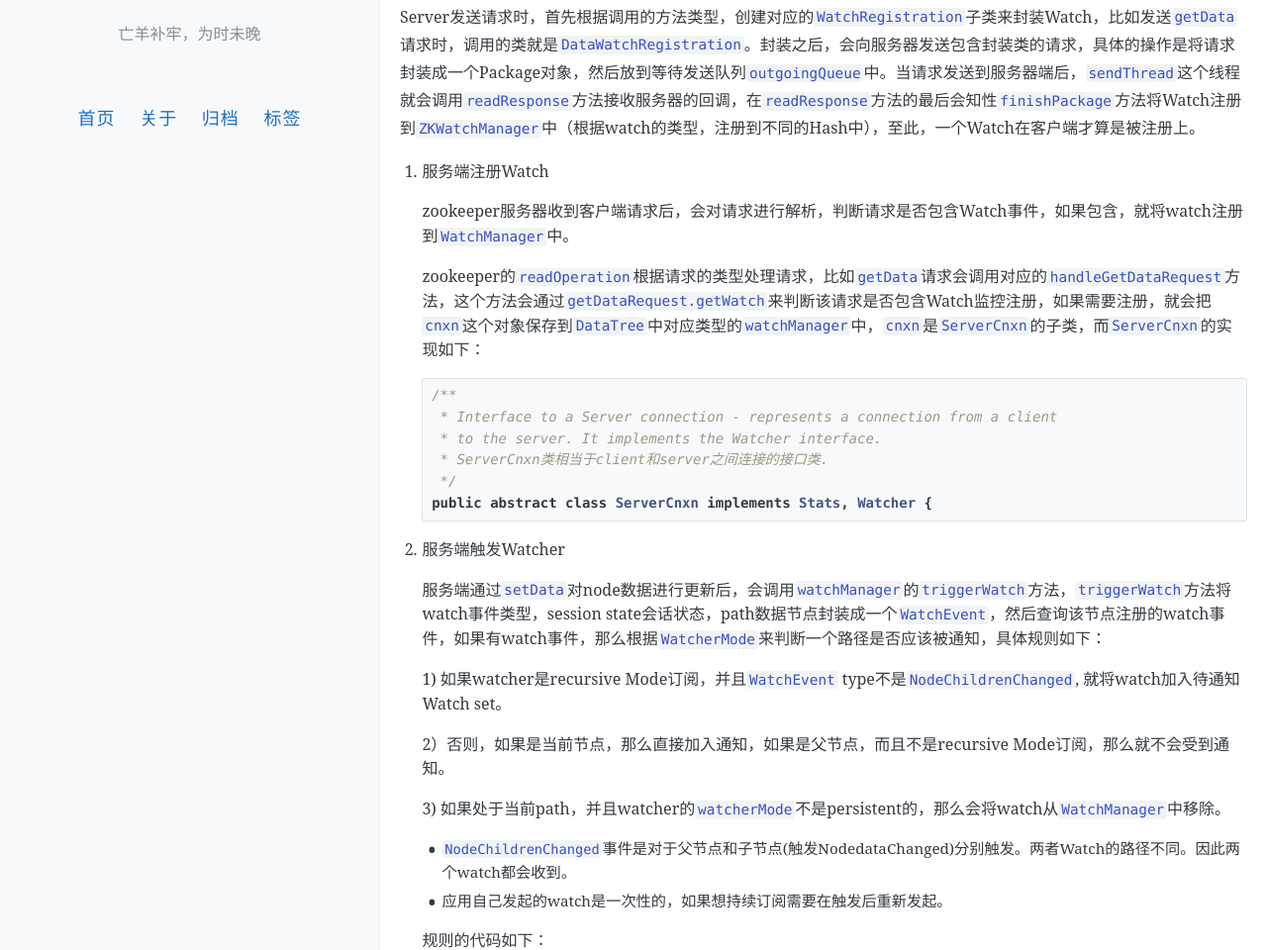
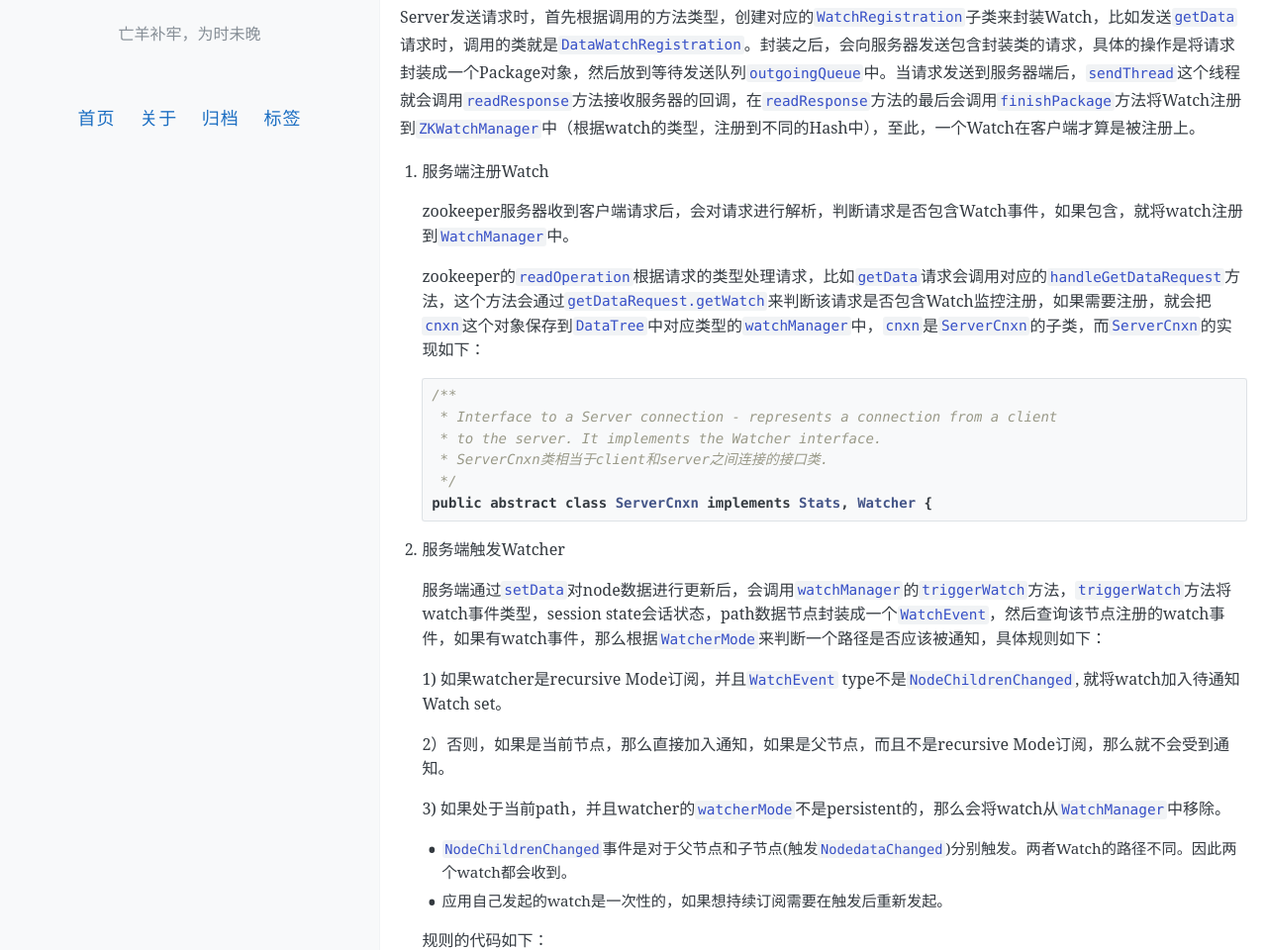
Before and after one commit to haotianlyu/haotianlyu.github.io, a Jekyll site: the page built from _posts/2021-03-24-Zookeeper_2.md, in a window 1280 px wide and 1400 px high, scrolled down 2513 px. Shown: the part 170-1130 px from the top of the window at 99% size. Built offline with Jekyll 4.4.1, drawn with Linux system fonts in a browser that asks for light colours; comment, search, counter and statistics services are not loaded.

Commit message:
Update 2021-03-24-Zookeeper_2.md

```diff
--- a/_posts/2021-03-24-Zookeeper_2.md
+++ b/_posts/2021-03-24-Zookeeper_2.md
@@ -102,7 +102,7 @@ static class ZKWatchManager implements ClientWatchManager {
 
 2. Client Watch注册过程。
 
-Client是使用Nio/Netty的方式与Server通信的，zookeeper会使用到两个线程：`SendThread`和`EventThread`。Client向Server发送请求时，首先根据调用的方法类型，创建对应的`WatchRegistration`子类来封装Watch，比如发送`getData`请求时，调用的类就是`DataWatchRegistration`。封装之后，会向服务器发送包含封装类的请求，具体的操作是将请求封装成一个Package对象，然后放到等待发送队列`outgoingQueue`中。当请求发送到服务器端后，`sendThread`这个线程就会调用`readResponse`方法接收服务器的回调，在`readResponse`方法的最后会知性`finishPackage`方法将Watch注册到`ZKWatchManager`中（根据watch的类型，注册到不同的Hash中），至此，一个Watch在客户端才算是被注册上。
+Client是使用Nio/Netty的方式与Server通信的，zookeeper会使用到两个线程：`SendThread`和`EventThread`。Client向Server发送请求时，首先根据调用的方法类型，创建对应的`WatchRegistration`子类来封装Watch，比如发送`getData`请求时，调用的类就是`DataWatchRegistration`。封装之后，会向服务器发送包含封装类的请求，具体的操作是将请求封装成一个Package对象，然后放到等待发送队列`outgoingQueue`中。当请求发送到服务器端后，`sendThread`这个线程就会调用`readResponse`方法接收服务器的回调，在`readResponse`方法的最后会调用`finishPackage`方法将Watch注册到`ZKWatchManager`中（根据watch的类型，注册到不同的Hash中），至此，一个Watch在客户端才算是被注册上。
 
 3. 服务端注册Watch
 
@@ -129,7 +129,7 @@ Client是使用Nio/Netty的方式与Server通信的，zookeeper会使用到两
 
    3) 如果处于当前path，并且watcher的`watcherMode`不是persistent的，那么会将watch从`WatchManager`中移除。
 
-   * `NodeChildrenChanged`事件是对于父节点和子节点(触发NodedataChanged)分别触发。两者Watch的路径不同。因此两个watch都会收到。
+   * `NodeChildrenChanged`事件是对于父节点和子节点(触发`NodedataChanged`)分别触发。两者Watch的路径不同。因此两个watch都会收到。
    * 应用自己发起的watch是一次性的，如果想持续订阅需要在触发后重新发起。
 
    规则的代码如下：
```
